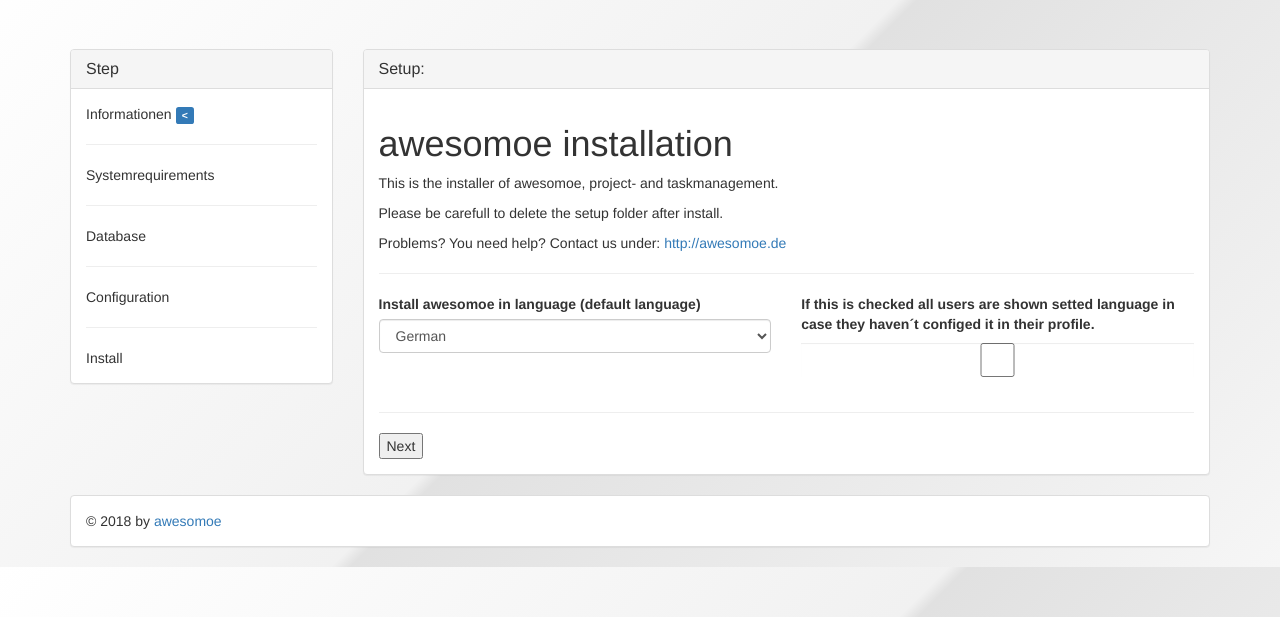
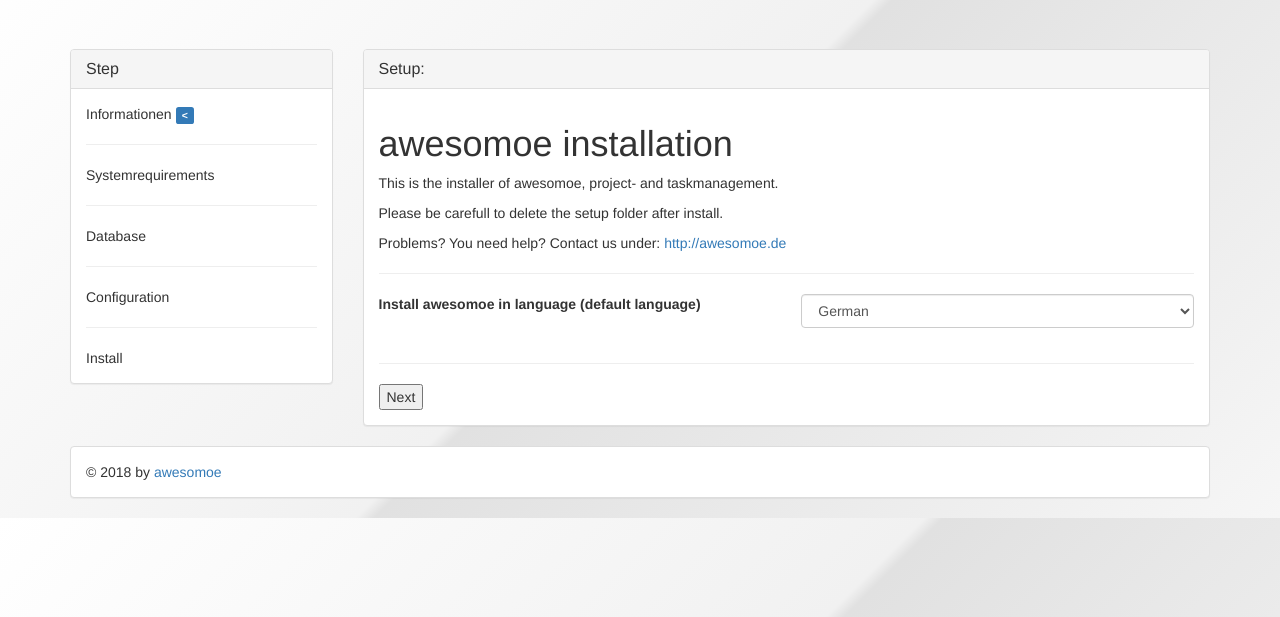
Before and after one commit to adelmann/awesomoe, a PHP site: page /setup/ in a window 1280 px wide. Shown: the part 51-668 px from the top of the page. Run offline with PHP 8.4, Linux system fonts and the light colour scheme; some libraries are stand-ins or nearby versions.

Commit message:
add config param and small fixes

```diff
--- a/awesomoe/setup/index.php
+++ b/awesomoe/setup/index.php
@@ -138,8 +138,14 @@ class install
                     define('DBPWD', '$this->password');
 
                     date_default_timezone_set('Europe/Berlin');
+            ";
+            if (isset($_COOKIE["awesomoeSetup"])) {
+                $txt .= "define('DEFAULTLANG', '".$_COOKIE['awesomoeSetup']."');";
+            }
+            $txt .= "
+                ?>\";
+            ";
 
-?>";
             fwrite($myconfig, $txt);
 			fclose($myconfig);
 			echo "<span class=\"label label-success\">√</span><br>";
--- a/awesomoe/setup/lang/de.php
+++ b/awesomoe/setup/lang/de.php
@@ -72,7 +72,6 @@ $aLang = array(
     'TOLOGIN'                   => 'Zum Login',
     'LANGDE'                    => 'Deutsch',
     'LANGEN'                    => 'Englisch',
-    'STEP1DEFAULTLANG'          => 'Sofern diese Konfiguration aktiv ist, wird die Sprache dem Benutzer als Standart Sprache angezeigt, sofern er in seinem Profil nicht eine andere ausgewählt hat.',
 
 
 
--- a/awesomoe/setup/lang/en.php
+++ b/awesomoe/setup/lang/en.php
@@ -72,10 +72,6 @@ $aLang = array(
     'TOLOGIN'                   => 'Login now',
     'LANGDE'                    => 'German',
     'LANGEN'                    => 'English',
-    'STEP1DEFAULTLANG'          => 'If this is checked all users are shown setted language in case they haven´t configed it in their profile.',
-
-
-
 
 
 );
--- a/awesomoe/setup/step1.tpl
+++ b/awesomoe/setup/step1.tpl
@@ -6,16 +6,14 @@
         <div class="col-sm-6">
             <div class="form-group">
                 <label for="language"><?php $this->translateContent('STEP1INLANG');?></label>
+            </div>
+        </div>
+        <div class="col-sm-6">
+            <div class="form-group">
                 <select name="language" class="form-control">
                     <option value="de"><?php $this->translateContent('LANGDE');?></option>
                     <option value="en"><?php $this->translateContent('LANGEN');?></option>
                 </select>
-            </div>
-        </div>
-        <div class="col-sm-6">
-            <div class="form-group">
-                <label for="language"><?php $this->translateContent('STEP1DEFAULTLANG');?></label>
-                <input type="checkbox" name="defaultLangActive" class="form-control"/>
             </div>
         </div>
     </div>
```
Lines whose indentation alone changed are shown as unchanged.
